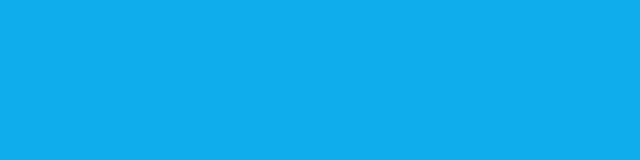
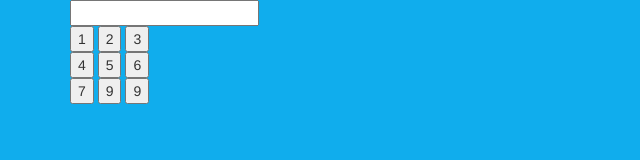
Before and after one commit to francoabaroa/test-site, a plain HTML site: page calculator.html in a window 1280 px wide. Shown: the whole page, without its empty margins (0-640 px from the left). Drawn offline with nearby package versions, Linux system fonts and the light colour scheme.

Commit message:
adding a bunch of files

```diff
--- a/calculator.html
+++ b/calculator.html
@@ -10,10 +10,39 @@
 <body>
 
 
+<div class="container">
+
+<form name="frm">
+
+<input name="result">
+<br>
+<input type="button" name="1" value="1">
+<input type="button" name="2" value="2">
+<input type="button" name="3" value="3">
+<br>
+<input type="button" name="4" value="4">
+<input type="button" name="5" value="5">
+<input type="button" name="6" value="6">
+<br>
+<input type="button" name="7" value="7">
+<input type="button" name="8" value="9">
+<input type="button" name="9" value="9">
+
+</form>
+
+</div>
+
+
+
+
+
+
+
 
 
 <script src="https://ajax.googleapis.com/ajax/libs/jquery/2.2.2/jquery.min.js"></script>
 <script src="https://maxcdn.bootstrapcdn.com/bootstrap/3.3.6/js/bootstrap.min.js"></script>
+<script src="frank.js"></script>
 
 </body>
 </html>
```
Also changed, not shown: food.html (+1 -0 lines), index.html (+1 -0 lines), life.html (+1 -0 lines), travel.html (+1 -0 lines), frank.js (added).
